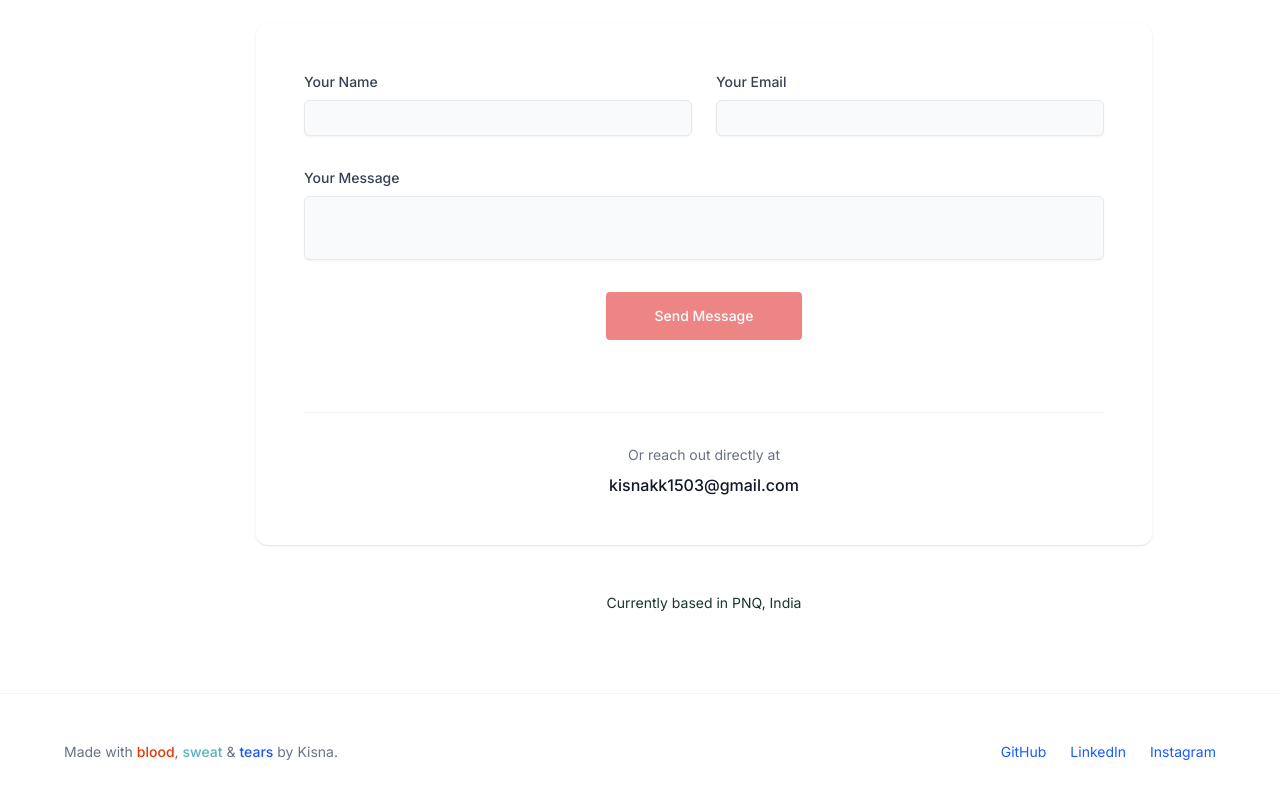
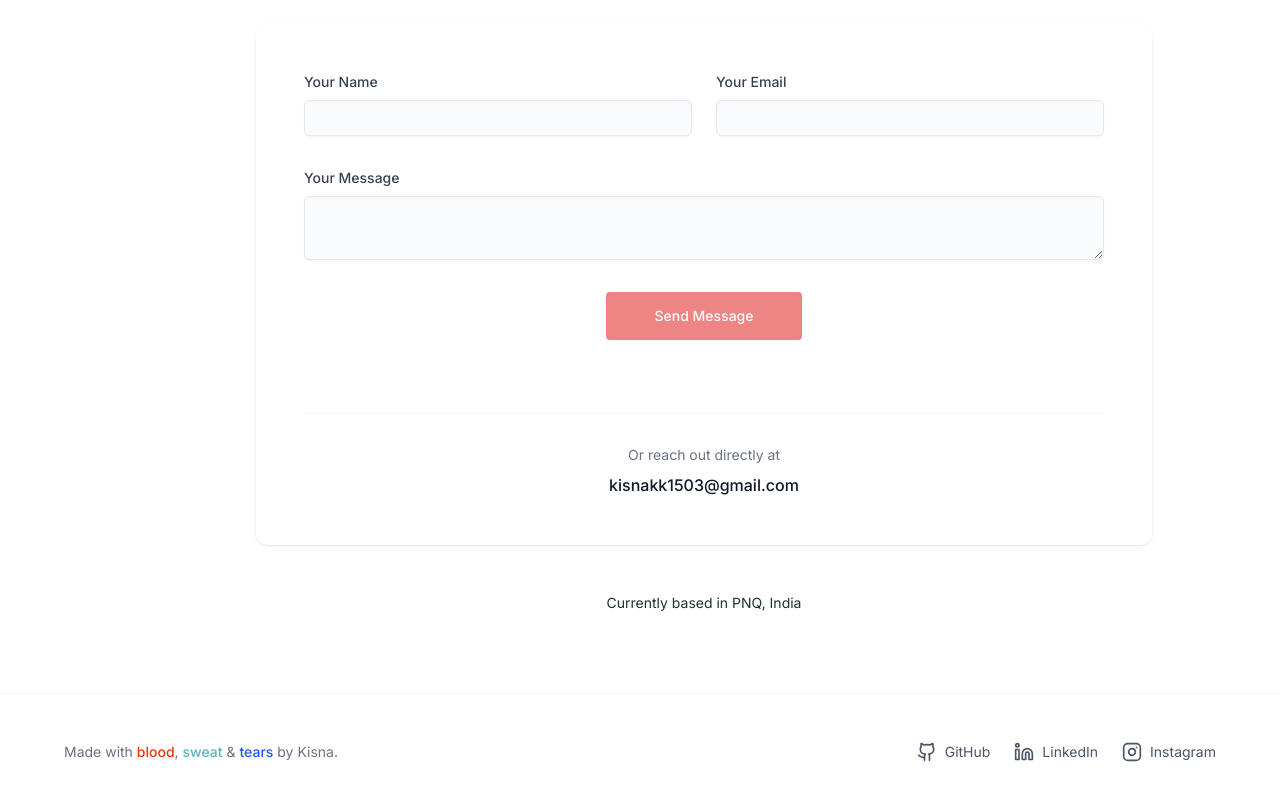
Before and after one commit to kkbot122/My-Portfolio, a React (Vite) app in the folder my-portfolio/: page / in a window 1280 px wide. Shown: the part 3857-4657 px from the top of the page. Built offline with nearby package versions, Linux system fonts and the light colour scheme.

Commit message:
Fixed Dark mode contact section

```diff
--- a/my-portfolio/src/components/layout/Footer.tsx
+++ b/my-portfolio/src/components/layout/Footer.tsx
@@ -1,41 +1,43 @@
+import { Github, Linkedin, Instagram } from 'lucide-react';
+
 const Footer = () => {
   return (
-    <footer className="px-6 py-12 bg-white dark:bg-[#000000] border-t border-gray-100 dark:border-gray-800 transition-colors duration-300">
+    <footer className="px-6 py-12 bg-white dark:bg-[#000000] border-t border-gray-100 dark:border-gray-800 transition-colors duration-300 z-10 relative">
       <div className="max-w-6xl mx-auto flex flex-col md:flex-row justify-between items-center gap-4">
-        <p className="text-sm text-gray-500 dark:text-gray-400">
+        <p className="text-sm text-gray-500 dark:text-[#FFFFFF]">
           Made with <span className="text-[#ED3500] font-medium">blood</span>, <span className="text-[#57B4BA] font-medium">sweat</span> & <span className="text-[#1B56FD] font-medium">tears</span> by Kisna.
         </p>
 
         <div className="flex gap-6">
-          {/* <a
-            href="mailto:your.email@example.com"
-            className="text-sm text-blue-600 dark:text-blue-400 hover:text-blue-700 dark:hover:text-blue-300 transition-colors"
-          >
-            Email
-          </a> */}
           <a
             href="https://github.com/kkbot122"
             target="_blank"
             rel="noopener noreferrer"
-            className="text-sm text-blue-600 dark:text-blue-400 hover:text-blue-700 dark:hover:text-blue-300 transition-colors"
+            className="flex items-center gap-2 text-sm text-gray-600 dark:text-gray-400 hover:text-gray-900 dark:hover:text-white transition-colors group"
+            aria-label="GitHub"
           >
-            GitHub
+            <Github className="w-5 h-5 group-hover:scale-110 transition-transform" />
+            <span className="hidden sm:inline">GitHub</span>
           </a>
           <a
             href="https://www.linkedin.com/in/kisna-kanti/"
             target="_blank"
             rel="noopener noreferrer"
-            className="text-sm text-blue-600 dark:text-blue-400 hover:text-blue-700 dark:hover:text-blue-300 transition-colors"
+            className="flex items-center gap-2 text-sm text-gray-600 dark:text-gray-400 hover:text-gray-900 dark:hover:text-white transition-colors group"
+            aria-label="LinkedIn"
           >
-            LinkedIn
+            <Linkedin className="w-5 h-5 group-hover:scale-110 transition-transform" />
+            <span className="hidden sm:inline">LinkedIn</span>
           </a>
           <a
             href="https://www.instagram.com/enchant.edk/"
             target="_blank"
             rel="noopener noreferrer"
-            className="text-sm text-blue-600 dark:text-blue-400 hover:text-blue-700 dark:hover:text-blue-300 transition-colors"
+            className="flex items-center gap-2 text-sm text-gray-600 dark:text-gray-400 hover:text-gray-900 dark:hover:text-white transition-colors group"
+            aria-label="Instagram"
           >
-            Instagram
+            <Instagram className="w-5 h-5 group-hover:scale-110 transition-transform" />
+            <span className="hidden sm:inline">Instagram</span>
           </a>
         </div>
       </div>
--- a/my-portfolio/src/components/sections/Contact.tsx
+++ b/my-portfolio/src/components/sections/Contact.tsx
@@ -104,7 +104,7 @@ const Contact = () => {
                   name="name"
                   value={formData.name}
                   onChange={handleChange}
-                  className="bg-gray-50 dark:bg-[#FBF6E2] border-gray-200 dark:border-gray-600 focus:border-gray-400 dark:focus:border-gray-500 focus:ring-0 text-gray-900 dark:text-gray-100 placeholder:text-gray-400 dark:placeholder:text-gray-500 transition-colors duration-200"
+                  className="bg-gray-50 dark:bg-[#FFFFFF] border-gray-200 dark:border-gray-600 focus:border-gray-400 dark:focus:border-gray-500 focus:ring-0 text-gray-900 dark:text-[#000000] placeholder:text-gray-400 dark:placeholder:text-gray-500 transition-colors duration-200"
                   required
                 />
               </div>
@@ -119,7 +119,7 @@ const Contact = () => {
     type="email"
     value={formData.email}
     onChange={handleChange}
-                  className="bg-gray-50 dark:bg-[#FBF6E2] border-gray-200 dark:border-gray-600 focus:border-gray-400 dark:focus:border-gray-500 focus:ring-0 text-gray-900 dark:text-gray-100 placeholder:text-gray-400 dark:placeholder:text-gray-500 transition-colors duration-200"
+    className="bg-gray-50 dark:bg-[#FFFFFF] border-gray-200 dark:border-gray-600 focus:border-gray-400 dark:focus:border-gray-500 focus:ring-0 text-gray-900 dark:text-[#000000] placeholder:text-gray-400 dark:placeholder:text-gray-500 transition-colors duration-200"
     required
   />
 </div>
@@ -135,7 +135,7 @@ const Contact = () => {
                 value={formData.message}
                 onChange={handleChange}
                 rows={6}
-                className="bg-gray-50 dark:bg-[#FBF6E2] border-gray-200 dark:border-gray-600 focus:border-gray-400 dark:focus:border-gray-500 focus:ring-0 resize-none text-gray-900 dark:text-gray-100 placeholder:text-gray-400 dark:placeholder:text-gray-500 transition-colors duration-200"
+                className="bg-gray-50 dark:bg-[#FFFFFF] border-gray-200 dark:border-gray-600 focus:border-gray-400 dark:focus:border-gray-500 focus:ring-0 text-gray-900 dark:text-[#000000] placeholder:text-gray-400 dark:placeholder:text-gray-500 transition-colors duration-200"
                 required
               />
             </div>
@@ -188,7 +188,7 @@ const Contact = () => {
         </Card>
 
         <div className="mt-12 text-center">
-          <p className="text-[#1C352D] dark:text-gray-400 text-sm">
+          <p className="text-[#1C352D] dark:text-[#FFFFFF] text-sm">
             Currently based in {personalInfo.location}
           </p>
         </div>
--- a/my-portfolio/src/contexts/ThemeContext.tsx
+++ b/my-portfolio/src/contexts/ThemeContext.tsx
@@ -13,14 +13,16 @@ export function ThemeProvider({ children }: { children: React.ReactNode }) {
   const [theme, setTheme] = useState<Theme>('light');
 
   useEffect(() => {
-    // On page load, read the theme from localStorage or system preference
-    if (localStorage.theme === 'dark' ||
-        (!('theme' in localStorage) && window.matchMedia('(prefers-color-scheme: dark)').matches)) {
+  // On page load, default to light mode unless explicitly saved as dark
+  if (localStorage.theme === 'dark') {
     setTheme('dark');
     document.documentElement.classList.add('dark');
   } else {
+    // Default to light mode (even if no theme in localStorage or system prefers dark)
     setTheme('light');
     document.documentElement.classList.remove('dark');
+    // Optionally save light theme to localStorage to persist the choice
+    localStorage.setItem('theme', 'light');
   }
 }, []);
 
```
Lines whose indentation alone changed are shown as unchanged.
